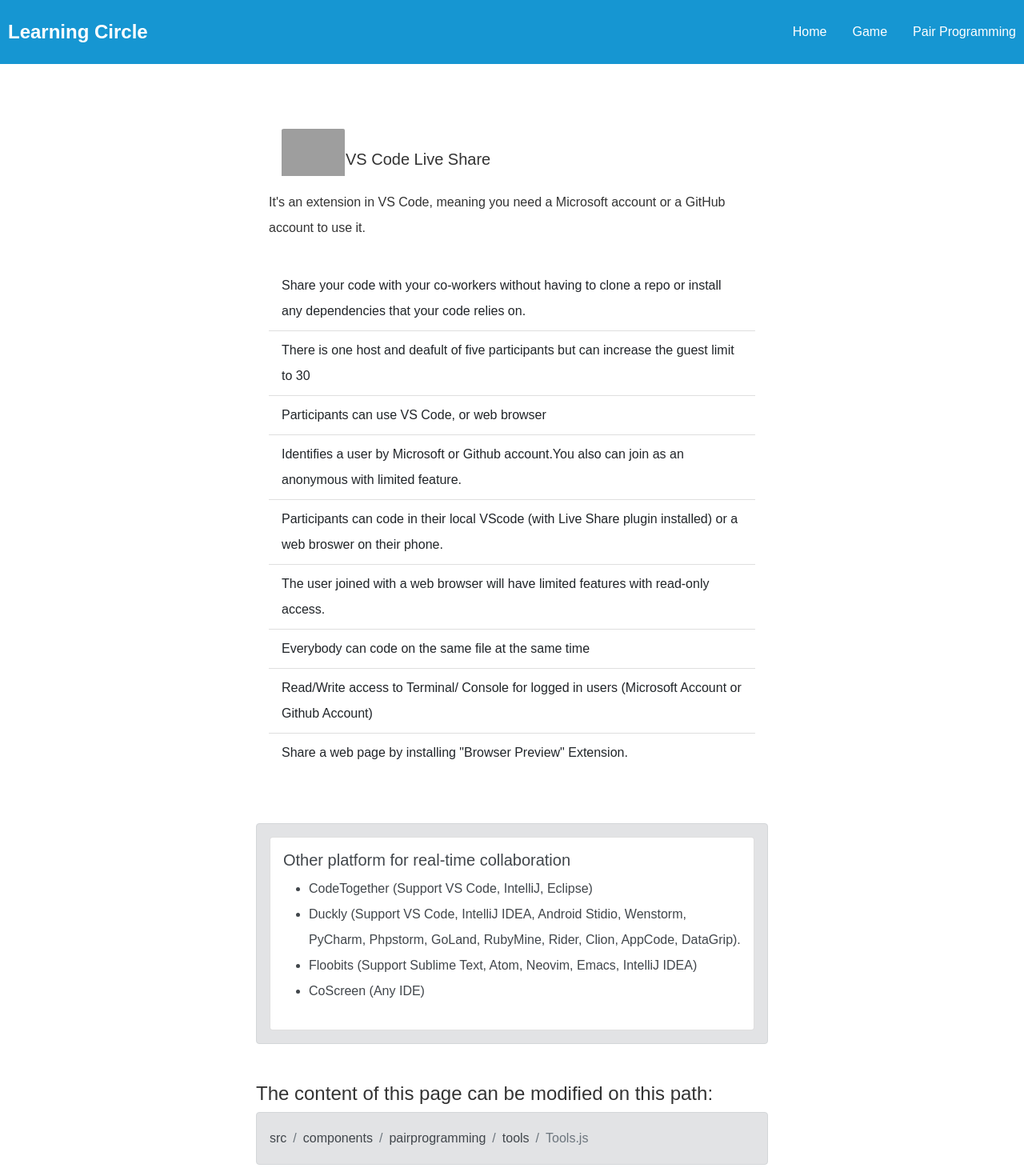
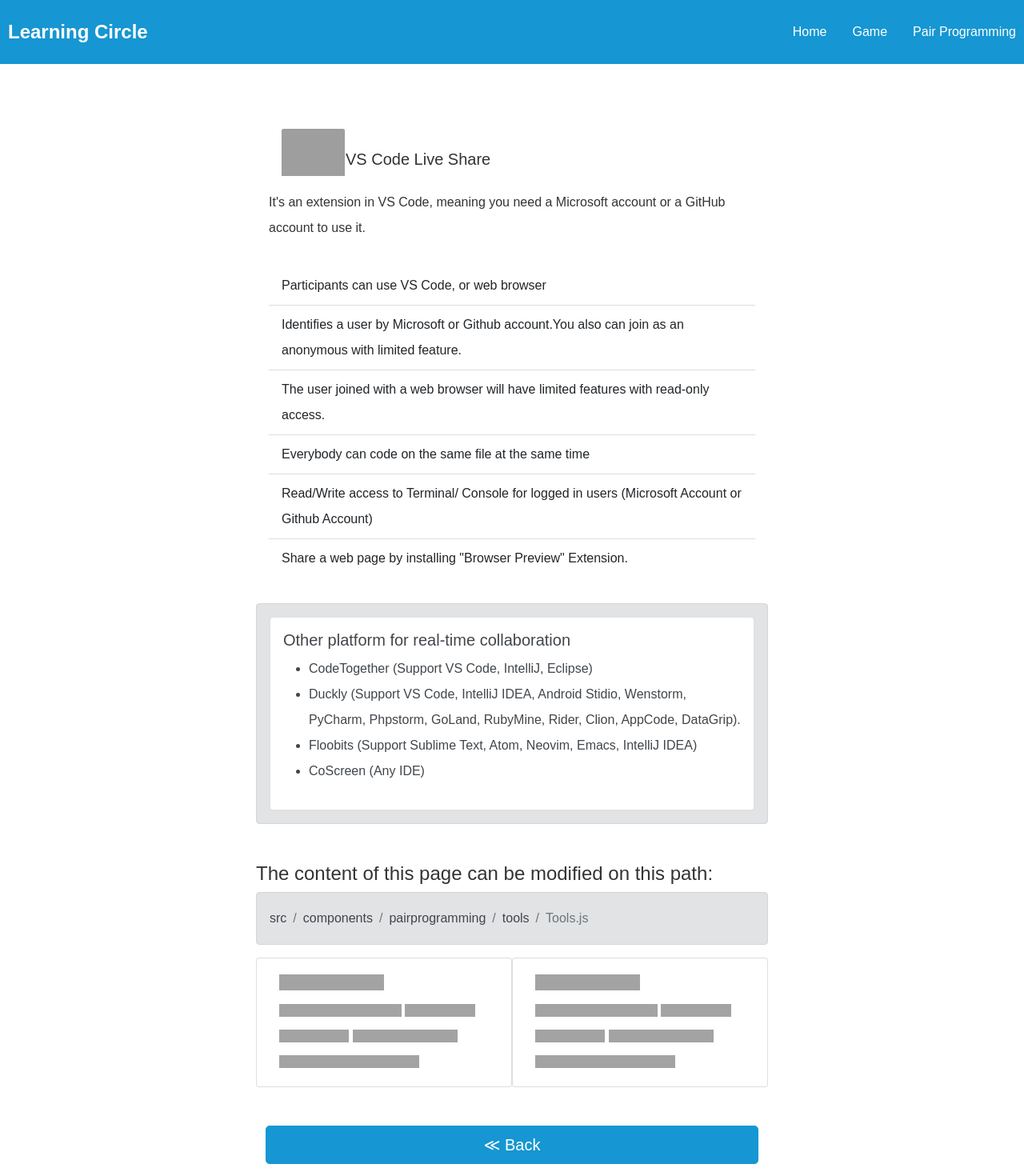
Before and after one commit to Farnoosh63/Tic-Tac-Toe, a React (Create React App) app: page /Tic-Tac-Toe/pair-programming/tools in a window 1280 px wide. Shown: the top 1470 px of the page at 80% size. Built offline with nearby package versions, Linux system fonts and the light colour scheme; grey boxes are pictures that could not be loaded.

Commit message:
Update react bootstrap and add Placeholder for practice pair programming.

```diff
--- a/package.json
+++ b/package.json
@@ -7,10 +7,10 @@
     "@testing-library/jest-dom": "^5.14.1",
     "@testing-library/react": "^11.2.7",
     "@testing-library/user-event": "^12.8.3",
-    "bootstrap": "^5.0.2",
+    "bootstrap": "^5.1.0",
     "gh-pages": "^3.2.3",
     "react": "^17.0.2",
-    "react-bootstrap": "^2.0.0-beta.4",
+    "react-bootstrap": "^2.0.0-beta.6",
     "react-dom": "^17.0.2",
     "react-router-dom": "^5.2.0",
     "react-scripts": "4.0.3",
--- a/src/components/pairprogramming/tools/Tools.js
+++ b/src/components/pairprogramming/tools/Tools.js
@@ -7,7 +7,8 @@ import {
   Container,
   Button,
   Row,
-  Col
+  Col,
+  Placeholder
 } from "react-bootstrap";
 import classes from './Tools.module.css';
 import { Link } from "react-router-dom";
@@ -39,23 +40,11 @@ function Tools() {
         <Card.Body>
           <ListGroup className="list-group-flush">
             <ListGroupItem>
-              Share your code with your co-workers without having to clone a
-              repo or install any dependencies that your code relies on.
-            </ListGroupItem>
-            <ListGroupItem>
-              There is one host and deafult of five participants but can
-              increase the guest limit to 30
-            </ListGroupItem>
-            <ListGroupItem>
               Participants can use VS Code, or web browser
             </ListGroupItem>
             <ListGroupItem>
               Identifies a user by Microsoft or Github account.You also can join
               as an anonymous with limited feature.
-            </ListGroupItem>
-            <ListGroupItem>
-              Participants can code in their local VScode (with Live Share
-              plugin installed) or a web broswer on their phone.
             </ListGroupItem>
             <ListGroupItem>
               The user joined with a web browser will have limited features with
@@ -74,7 +63,7 @@ function Tools() {
           </ListGroup>
         </Card.Body>
       </Card>
-      <Alert variant="secondary" className="mt-5">
+      <Alert variant="secondary" className="mt-3">
         <Card>
           <Card.Body>
             <Card.Title>Other platform for real-time collaboration</Card.Title>
@@ -108,6 +97,41 @@ function Tools() {
           <Breadcrumb.Item active>Tools.js</Breadcrumb.Item>
         </Breadcrumb>
       </Alert>
+      <Container>
+        <Row xs={1} md={2}>
+          <Card>
+            <Card.Body>
+              <Card.Text>
+              {/* Remove lines 106 to 113 and add your text */}
+                <Placeholder as={Card.Title} animation="glow">
+                  <Placeholder xs={6} />
+                </Placeholder>
+                <Placeholder as={Card.Text} animation="glow">
+                  <Placeholder xs={7} /> <Placeholder xs={4} />{" "}
+                  <Placeholder xs={4} /> <Placeholder xs={6} />{" "}
+                  <Placeholder xs={8} />
+                </Placeholder>
+              </Card.Text>
+            </Card.Body>
+          </Card>
+          <Card>
+            <Card.Body>
+              <Card.Text>
+              {/* Remove lines 121 to 128 and add your text*/}
+                <Placeholder as={Card.Title} animation="glow">
+                  <Placeholder xs={6} />
+                </Placeholder>
+                <Placeholder as={Card.Text} animation="glow">
+                  <Placeholder xs={7} /> <Placeholder xs={4} />{" "}
+                  <Placeholder xs={4} /> <Placeholder xs={6} />{" "}
+                  <Placeholder xs={8} />
+                </Placeholder>
+              </Card.Text>
+            </Card.Body>
+          </Card>
+          {/* Looking to add more cards? Copy <Card></Card> component from any examples above and paste it here. */}
+        </Row>
+      </Container>
       <Container className="mt-5">
         <Row className="justify-content-md-center">
           <Col className="d-grid gap-2">
```
Also changed, not shown: 1 other file (tests, documents, lock files or other folders).
